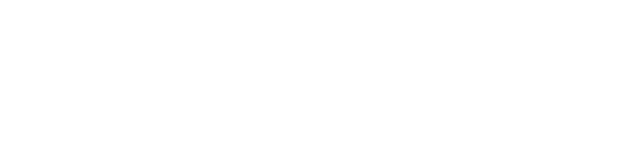
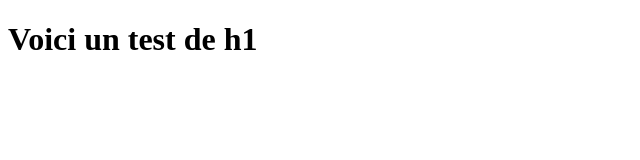
Before and after one commit to lavigneb/testgit, a plain HTML site: page index.html in a window 1280 px wide. Shown: the whole page, without its empty margins (0-640 px from the left). Drawn offline with Linux system fonts and the light colour scheme.

Commit message:
Ajout du h1 dans l'index.html

```diff
--- a/index.html
+++ b/index.html
@@ -6,5 +6,9 @@
 </head>
 <body>
 
+
+<!--TODO test de todo-->
+
+<h1>Voici un test de h1</h1>
 </body>
 </html>
```
